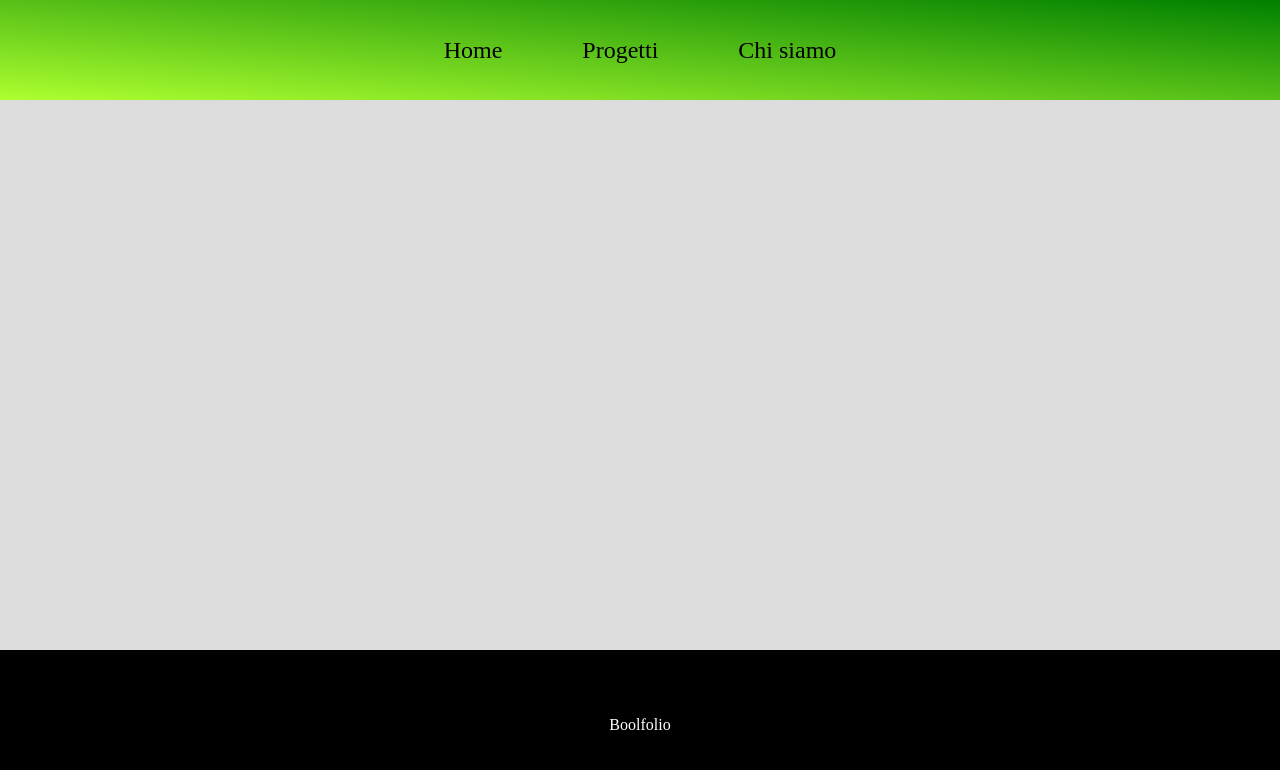
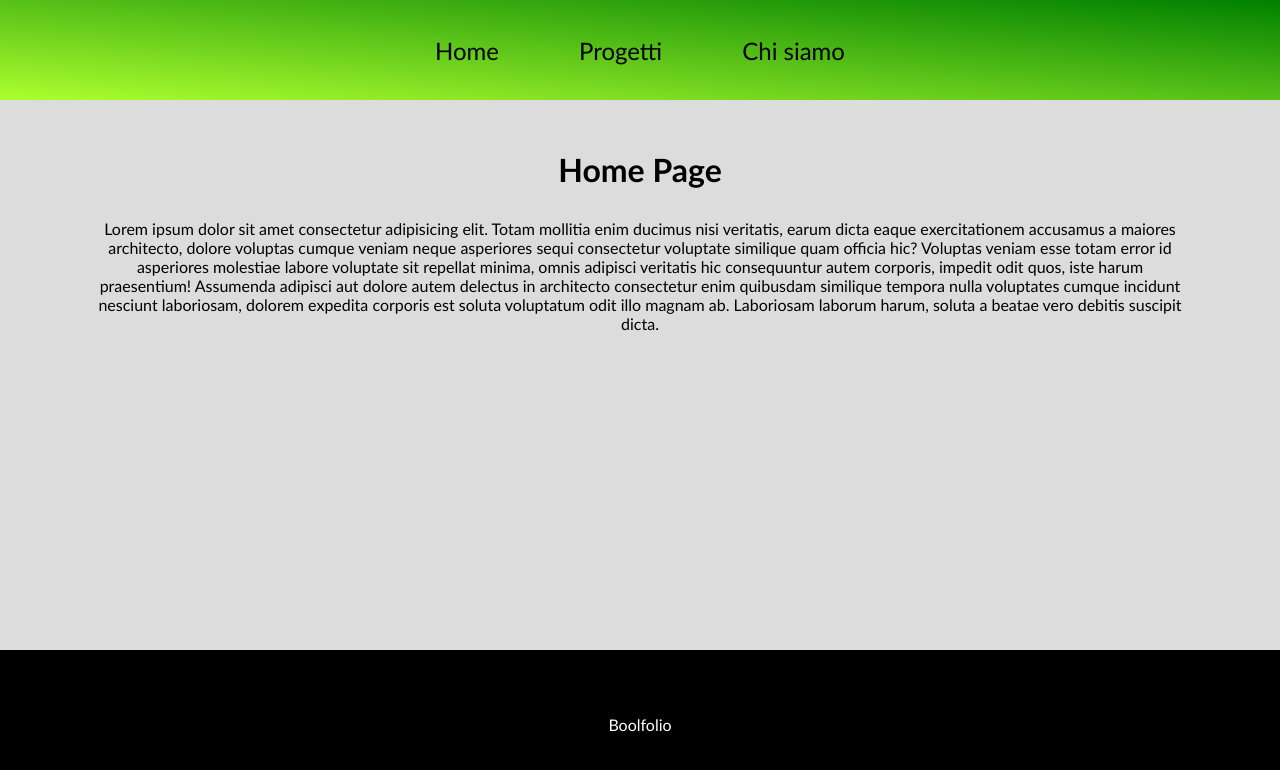
Before and after one commit to alessandrodamato/vite-boolfolio, a Vue app: page / in a window 1280 px wide. Shown: the top 770 px of the page. Built offline with nearby package versions, Linux system fonts and the light colour scheme.

Commit message:
[edit] pages, [add] axios call to projects

```diff
--- a/src/assets/scss/main.scss
+++ b/src/assets/scss/main.scss
@@ -6,6 +6,7 @@
 
 body{
   background-color: gainsboro;
+  font-family: 'Trebuchet MS', 'Lucida Sans Unicode', 'Lucida Grande', 'Lucida Sans', Arial, sans-serif;
 }
 
 .container{
--- a/src/pages/About.vue
+++ b/src/pages/About.vue
@@ -7,8 +7,9 @@
 
 
 <template>
-  <div>
-
+  <div class="main-wrapper container">
+    <h1>Chi siamo</h1>
+    <p>Lorem ipsum dolor sit amet consectetur adipisicing elit. Totam mollitia enim ducimus nisi veritatis, earum dicta eaque exercitationem accusamus a maiores architecto, dolore voluptas cumque veniam neque asperiores sequi consectetur voluptate similique quam officia hic? Voluptas veniam esse totam error id asperiores molestiae labore voluptate sit repellat minima, omnis adipisci veritatis hic consequuntur autem corporis, impedit odit quos, iste harum praesentium! Assumenda adipisci aut dolore autem delectus in architecto consectetur enim quibusdam similique tempora nulla voluptates cumque incidunt nesciunt laboriosam, dolorem expedita corporis est soluta voluptatum odit illo magnam ab. Laboriosam laborum harum, soluta a beatae vero debitis suscipit dicta.</p>
   </div>
 </template>
 
@@ -16,4 +17,12 @@
 
 <style lang="scss" scoped>
 
+  .main-wrapper{
+    padding: 50px;
+    text-align: center;
+    h1{
+      margin-bottom: 30px;
+    }
+  }
+
 </style>
--- a/src/pages/Home.vue
+++ b/src/pages/Home.vue
@@ -7,8 +7,9 @@
 
 
 <template>
-  <div>
-
+  <div class="main-wrapper container">
+    <h1>Home Page</h1>
+    <p>Lorem ipsum dolor sit amet consectetur adipisicing elit. Totam mollitia enim ducimus nisi veritatis, earum dicta eaque exercitationem accusamus a maiores architecto, dolore voluptas cumque veniam neque asperiores sequi consectetur voluptate similique quam officia hic? Voluptas veniam esse totam error id asperiores molestiae labore voluptate sit repellat minima, omnis adipisci veritatis hic consequuntur autem corporis, impedit odit quos, iste harum praesentium! Assumenda adipisci aut dolore autem delectus in architecto consectetur enim quibusdam similique tempora nulla voluptates cumque incidunt nesciunt laboriosam, dolorem expedita corporis est soluta voluptatum odit illo magnam ab. Laboriosam laborum harum, soluta a beatae vero debitis suscipit dicta.</p>
   </div>
 </template>
 
@@ -16,4 +17,12 @@
 
 <style lang="scss" scoped>
 
+  .main-wrapper{
+    padding: 50px;
+    text-align: center;
+    h1{
+      margin-bottom: 30px;
+    }
+  }
+
 </style>
--- a/src/pages/Projects.vue
+++ b/src/pages/Projects.vue
@@ -1,6 +1,45 @@
 <script>
+
+  import axios from 'axios';
+  import { store } from '../data/store';
+   import ProjectCard from '../components/partials/ProjectCard.vue';
+  import Paginator from '../components/partials/Paginator.vue';
+  import Loader from '../components/partials/Loader.vue';
+
   export default {
-    name: 'Projects'
+    name: 'Projects',
+    components:{
+      ProjectCard,
+      Paginator,
+      Loader
+    },
+    data(){
+      return{
+        projects: [],
+        links: [],
+        isLoading: true,
+        isError: false
+      }
+    },
+    methods:{
+      getApi(){
+        this.isLoading = true;
+        axios.get(store.apiUrl)
+             .then(res => {
+               this.projects = res.data.data;
+               this.links = res.data.links;
+               this.isLoading = false;
+             })
+             .catch(err => {
+              this.isLoading = false;
+              this.isError = true;
+              console.log(err.message);
+             })
+      }
+    },
+    mounted(){
+      this.getApi();
+    }
   }
 </script>
 
@@ -8,6 +47,22 @@
 
 <template>
   <div>
+
+    <div v-if="!isLoading && !isError" class="container projects-container">
+
+    <ProjectCard
+      v-for="project in projects"
+      :key="project.id"
+      :project="project"
+    />
+
+    </div>
+
+    <div v-if="!isLoading && !isError" class="container">
+    <Paginator :links="links" @changePage="getApi"/>
+    </div>
+
+    <Loader v-if="isLoading || isError"/>
 
   </div>
 </template>
```
Also changed, not shown: src/__App.vue (deleted, +0 -82 lines).
